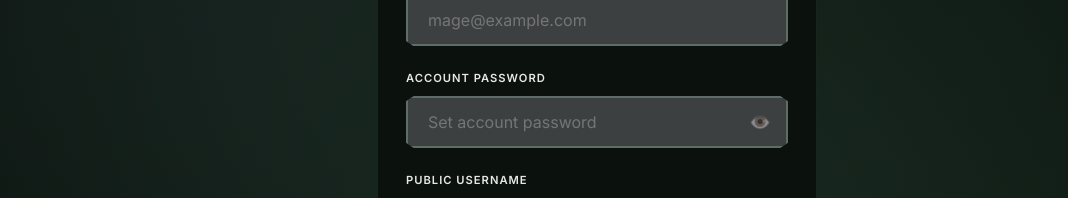
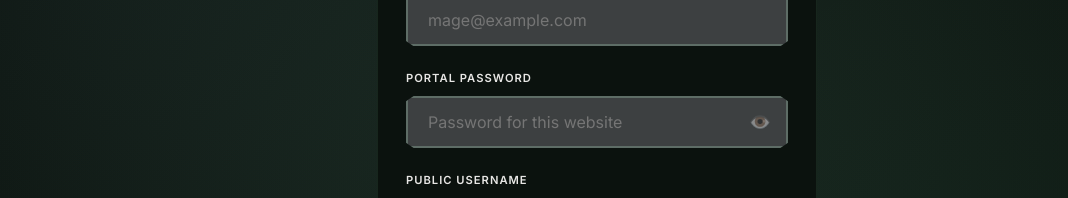
Before and after one commit to SalvadorMilaFilipe/WebsitePuzzleofBlessings, a React (Vite) app: page /register in a window 1280 px wide. Shown: the part 233-431 px from the top of the page, without its empty margins (43-1111 px from the left). Built offline with nearby package versions, Linux system fonts and the light colour scheme.

Commit message:
Alteracoes Website 01/04/2026 - correcao de login e registo (em fetches e formatacao)

```diff
--- a/src/pages/Register.css
+++ b/src/pages/Register.css
@@ -123,6 +123,12 @@
     background: rgba(129, 216, 158, 0.05);
     border-color: #81D89E;
     box-shadow: 0 0 15px rgba(129, 216, 158, 0.1);
+}
+
+.form-group select option {
+    background-color: #0B120E;
+    color: #fff;
+    padding: 10px;
 }
 
 .error-message {
--- a/src/pages/Register.jsx
+++ b/src/pages/Register.jsx
@@ -151,16 +151,15 @@ function Register() {
                             {session && <small>Account linked via {session?.user?.app_metadata?.provider || 'Auth System'}.</small>}
                         </div>
 
-                        {!session && (
                         <div className="form-group">
-                                <label htmlFor="reg-password">Account Password</label>
+                            <label htmlFor="reg-password">{session ? 'Confirm Portal Password' : 'Portal Password'}</label>
                             <div className="password-input-container">
                                 <input
                                     type={showPassword ? "text" : "password"}
                                     id="reg-password"
                                     value={password}
                                     onChange={(e) => setPassword(e.target.value)}
-                                        placeholder="Set account password"
+                                    placeholder="Password for this website"
                                     required
                                     minLength={6}
                                 />
@@ -173,8 +172,8 @@ function Register() {
                                     {showPassword ? '👁️‍🗨️' : '👁️'}
                                 </button>
                             </div>
+                            {session && <small>Please enter the password you want to save for your Site Profile.</small>}
                         </div>
-                        )}
 
                         <div className="form-group">
                             <label htmlFor="username">Public Username</label>
```
Lines whose indentation alone changed are shown as unchanged.
